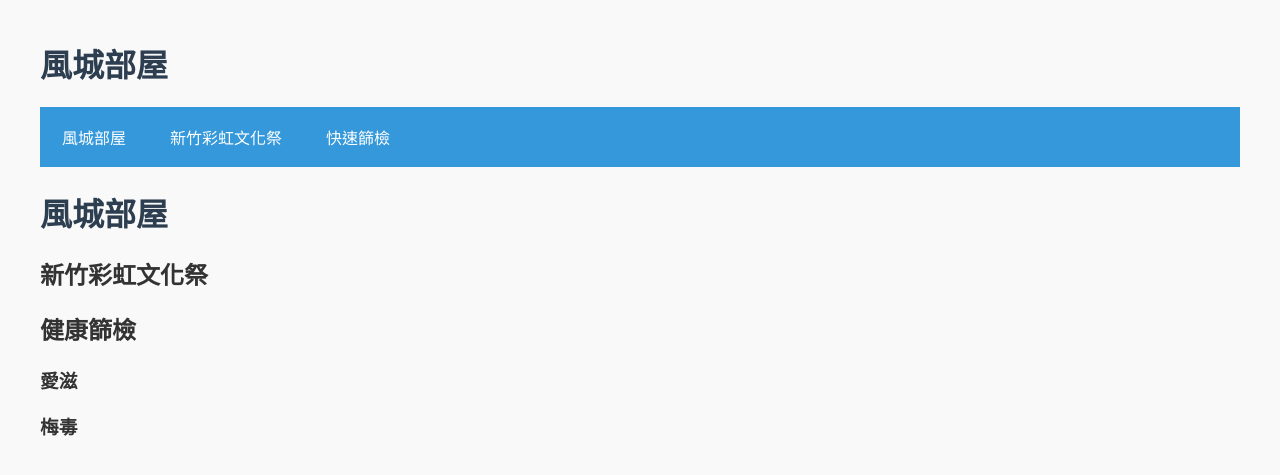
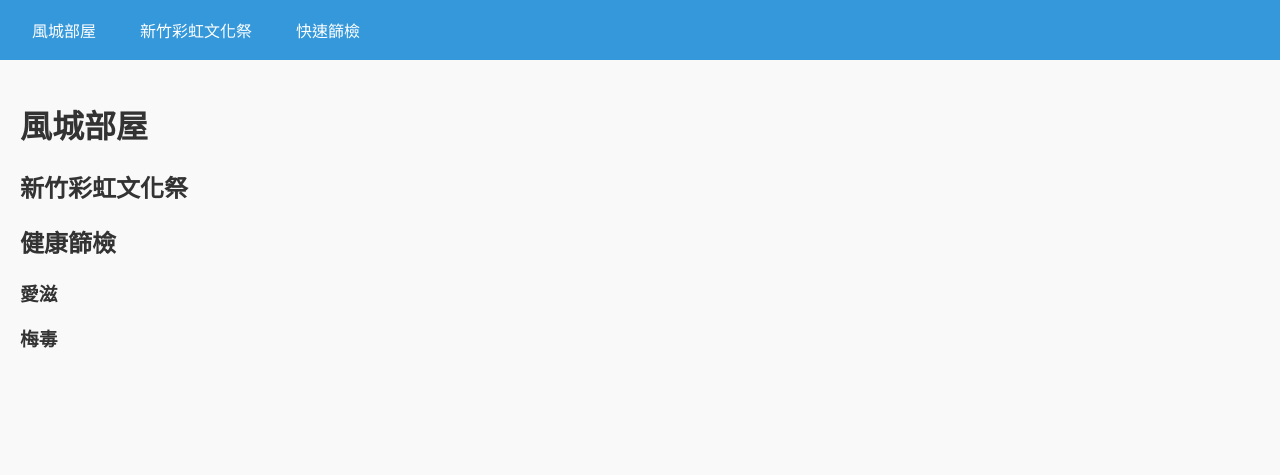
Before and after one commit to Gisneyland/Gisneyland.github.io, a Jekyll site: the page built from README.md, in a window 1280 px wide. Shown: the top 475 px of the page. Built offline with Jekyll 4.4.1, drawn with Linux system fonts in a browser that asks for light colours; our own code applies the rules of GitHub Pages for plain Markdown files.

Commit message:
Update default.html

```diff
--- a/_layouts/default.html
+++ b/_layouts/default.html
@@ -7,19 +7,13 @@
   <style>
     body {
       font-family: Arial, sans-serif;
-      margin: 40px;
+      margin: 0;
       background-color: #f9f9f9;
       color: #333;
     }
     header {
-      margin-bottom: 20px;
-    }
-    h1 {
-      color: #2c3e50;
-    }
-    nav {
       background-color: #3498db;
-      padding: 10px;
+      padding: 10px 20px;
     }
     nav ul {
       list-style: none;
@@ -49,6 +43,7 @@
       background-color: #3498db;
       padding: 0;
       list-style: none;
+      min-width: 120px;
     }
     nav ul li:hover ul {
       display: block;
@@ -56,40 +51,13 @@
     nav ul li ul li {
       margin: 0;
     }
-    form {
-      background: #fff;
+    main {
       padding: 20px;
-      border-radius: 8px;
-      box-shadow: 0 2px 5px rgba(0,0,0,0.1);
-      max-width: 500px;
-    }
-    label {
-      font-weight: bold;
-    }
-    input, textarea {
-      width: 100%;
-      padding: 8px;
-      margin-top: 5px;
-      margin-bottom: 15px;
-      border: 1px solid #ccc;
-      border-radius: 4px;
-    }
-    button {
-      background-color: #3498db;
-      color: white;
-      padding: 10px 15px;
-      border: none;
-      border-radius: 4px;
-      cursor: pointer;
-    }
-    button:hover {
-      background-color: #2980b9;
     }
   </style>
 </head>
 <body>
   <header>
-    <h1>{{ page.title }}</h1>
     <nav>
       <ul>
         <li><a href="/">風城部屋</a></li>
@@ -97,7 +65,7 @@
         <li>
           <a href="#">快速篩檢</a>
           <ul>
-            <li><a href="/hiva/">愛滋</a></li>
+            <li><a href="/HIVA/">愛滋</a></li>
             <li><a href="/syphilis/">梅毒</a></li>
           </ul>
         </li>
```
